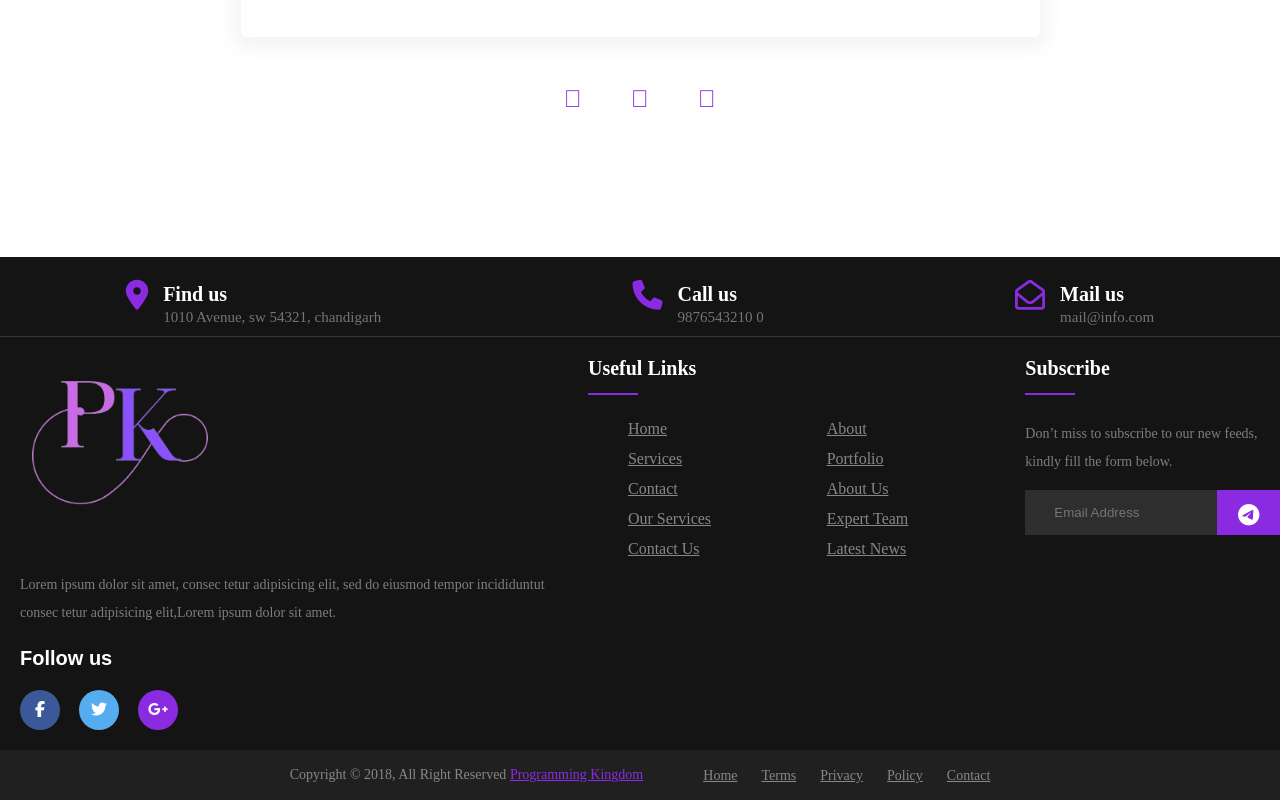
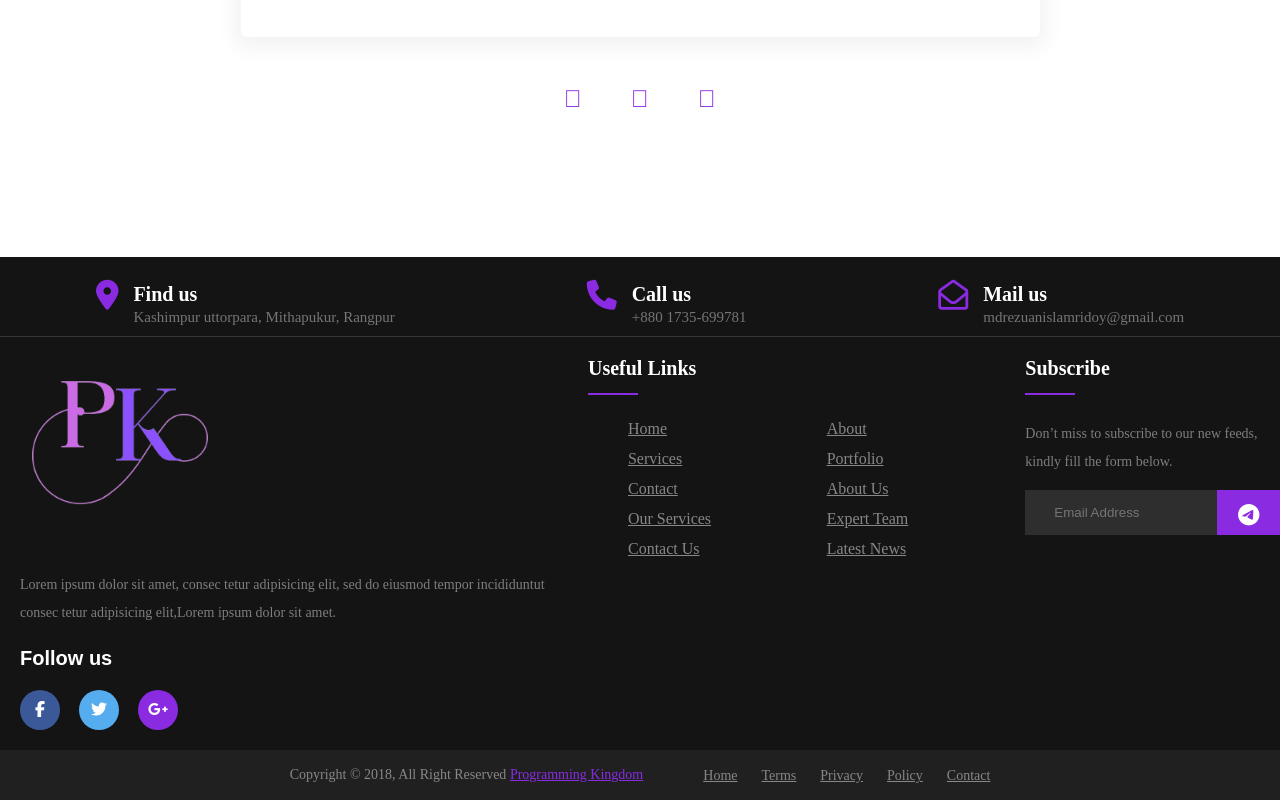
Before and after one commit to mdrezuanislamridoy/Programming-Kingdom, a plain HTML site: page index.html in a window 1280 px wide. Shown: the part 4181-4981 px from the top of the page. Drawn offline with nearby package versions, Linux system fonts and the light colour scheme.

Commit message:
i am late

```diff
--- a/index.html
+++ b/index.html
@@ -1343,7 +1343,7 @@
                             <i class="fas fa-map-marker-alt"></i>
                             <div class="cta-text">
                                 <h4>Find us</h4>
-                                <span>1010 Avenue, sw 54321, chandigarh</span>
+                                <span>Kashimpur uttorpara, Mithapukur, Rangpur</span>
                             </div>
                         </div>
                     </div>
@@ -1352,7 +1352,7 @@
                             <i class="fas fa-phone"></i>
                             <div class="cta-text">
                                 <h4>Call us</h4>
-                                <span>9876543210 0</span>
+                                <span>+880 1735-699781</span>
                             </div>
                         </div>
                     </div>
@@ -1361,7 +1361,7 @@
                             <i class="far fa-envelope-open"></i>
                             <div class="cta-text">
                                 <h4>Mail us</h4>
-                                <span>mail@info.com</span>
+                                <span>mdrezuanislamridoy@gmail.com</span>
                             </div>
                         </div>
                     </div>
```
